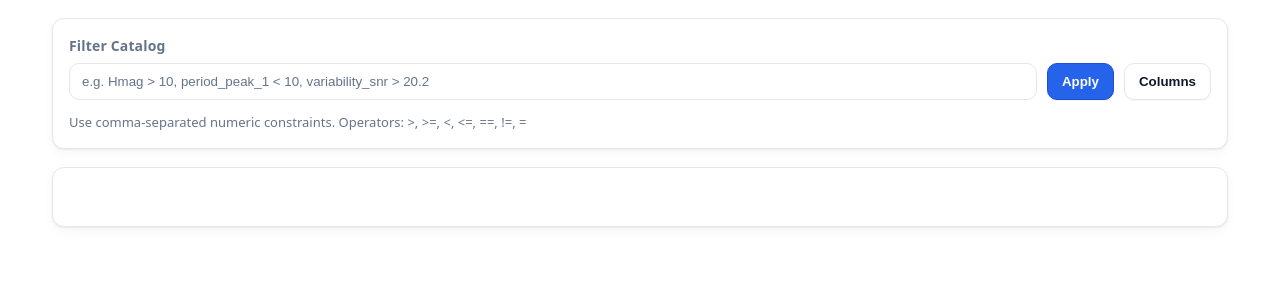
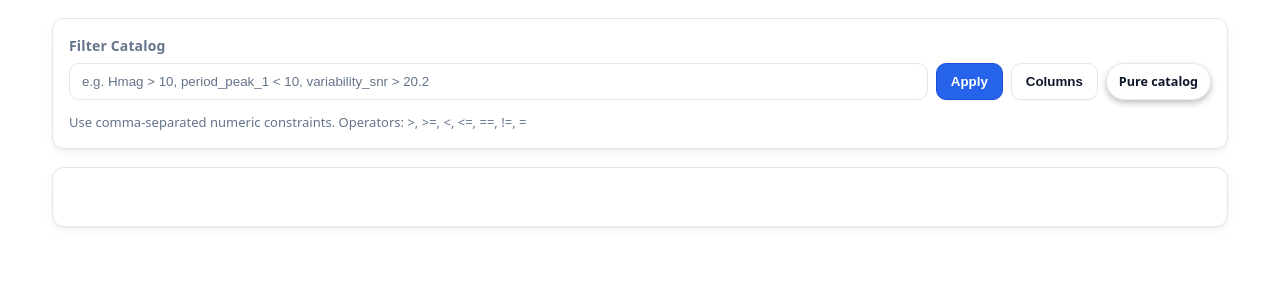
Before and after one commit to matteopaz/varwise-view-v2, a Flask app: template varwise_view/templates/index.j2 in a window 1280 px wide. Shown: the part 57-357 px from the top of the page. Run offline with Flask 3, Linux system fonts and the light colour scheme; the template is opened without the code that fills it, so the values that code supplies are empty; parts of the project's set-up code (start-up, migrations or seed data) failed here and were passed over; some libraries are stand-ins or nearby versions.

Commit message:
Public v1

```diff
--- a/varwise_view/app.py
+++ b/varwise_view/app.py
@@ -9,9 +9,8 @@ import os
 from typing import Optional
 
 
-catalog = None
-cids = None
-cid_positions = None
+CATALOG_PURE = None
+CATALOG_FULL = None
 
 app = Flask(__name__, template_folder="templates", static_folder="static")
 
@@ -22,14 +21,31 @@ def create_app(use_pure: Optional[bool] = None, data_dir: Optional[str] = None):
     `app` instance for WSGI servers or external runners.
     """
 
-    global catalog, cids, cid_positions, _DATA_DIR_OVERRIDE
+    global CATALOG_PURE, CATALOG_FULL, _DATA_DIR_OVERRIDE
     _DATA_DIR_OVERRIDE = data_dir
-    catalog = get_catalog(use_pure)
-    cids = catalog.index.tolist()
-    # Precompute O(1) lookup for previous/next navigation
-    cid_positions = {cid: i for i, cid in enumerate(cids)}
+    # Preload both catalogs for runtime switching via query param
+    CATALOG_PURE = get_catalog(True)
+    CATALOG_FULL = get_catalog(False)
 
     return app
+
+
+def _is_pure_request() -> bool:
+    """Determine if current request should use the pure catalog.
+
+    Defaults to True when unspecified.
+    """
+    try:
+        flag = request.args.get('pure')
+        if flag is None:
+            return True
+        return str(flag) not in ('0', 'false', 'False')
+    except Exception:
+        return True
+
+
+def _current_catalog():
+    return CATALOG_PURE if _is_pure_request() else CATALOG_FULL
 
 
 def _apply_filter(df: pd.DataFrame, filter_str: Optional[str]):
@@ -105,22 +121,26 @@ def _apply_filter(df: pd.DataFrame, filter_str: Optional[str]):
 @app.route("/")
 def idx():
     # Only send column names and metadata; data will be fetched via server-side pagination
-    cols = list(catalog.reset_index().columns)
+    cat = _current_catalog()
+    cols = list(cat.reset_index().columns)
     cols_json = dumps(cols)
-    total_rows = len(catalog)
+    total_rows = len(cat)
     # Pass through any filter in query string to initialize UI
     initial_filter = request.args.get('filter', '')
+    initial_pure = _is_pure_request()
     return render_template(
         "index.j2",
         cols=cols_json,
         page_size=PAGINATION_UNIT,
         total_rows=total_rows,
         initial_filter=initial_filter,
+        initial_pure=initial_pure,
     )
 
 
 @app.get('/api/catalog')
 def api_catalog():
+    cat = _current_catalog()
     # Support DataTables server-side protocol if 'draw' is present; otherwise simple paging
     if 'draw' in request.args:
         try:
@@ -130,12 +150,12 @@ def api_catalog():
         except ValueError:
             return jsonify({"error": "Invalid parameters"}), 400
 
-        total = len(catalog)
+        total = len(cat)
         if start < 0: start = 0
         if length < 1: length = PAGINATION_UNIT
         end = start + length
 
-        base = catalog.reset_index()
+        base = cat.reset_index()
         # Optional filtering
         filter_q = request.args.get('filter')
         try:
@@ -187,7 +207,7 @@ def api_catalog():
         start = (page - 1) * limit
         end = start + limit
 
-        base = catalog.reset_index()
+        base = cat.reset_index()
         filter_q = request.args.get('filter')
         try:
             filtered_df, filtered_count = _apply_filter(base, filter_q)
@@ -227,11 +247,12 @@ def api_catalog():
 
 @app.route('/object/<int:cid>')
 def getobject(cid: int):
-    if cid not in catalog.index:
+    cat = _current_catalog()
+    if cid not in cat.index:
         return "Not found", 404
 
     # Getting assets
-    catalog_row = catalog.loc[cid]
+    catalog_row = cat.loc[cid]
     column_map = {c: catalog_row[c] for c in catalog_row.index} # To display all columns in template
     column_map = {c: v.item() if isinstance(v, np.generic) else v for c, v in column_map.items()}
     data_row = get_object_data(cid)
@@ -253,6 +274,9 @@ def getobject(cid: int):
     })
 
     # Previous and next object IDs for navigation
+    # Determine prev/next within current catalog
+    cids = cat.index.tolist()
+    cid_positions = {cid_: i for i, cid_ in enumerate(cids)}
     idx_ = cid_positions.get(cid)
     if idx_ is None:
         return "Not found", 404
--- a/varwise_view/static/app.css
+++ b/varwise_view/static/app.css
@@ -244,6 +244,67 @@ table.dataTable { width: max-content !important; min-width: 100%; }
 }
 .type-chip { color: #590f0f; border-color: #e7d4d4; background: #fbf7f7; }
 
+/* Chip toggle for Pure catalog */
+.chip-toggle {
+  display: inline-flex;
+  align-items: center;
+  cursor: pointer;
+  user-select: none;
+}
+
+/* Visually hide the checkbox but keep it accessible */
+.visually-hidden {
+  position: absolute !important;
+  width: 1px !important;
+  height: 1px !important;
+  padding: 0 !important;
+  margin: -1px !important;
+  overflow: hidden !important;
+  clip: rect(0 0 0 0) !important;
+  white-space: nowrap !important;
+  border: 0 !important;
+}
+
+.chip-toggle-label {
+  display: inline-flex;
+  align-items: center;
+  gap: 8px;
+  padding: 8px 12px;
+  border-radius: 999px;
+  background: #fff;
+  border: 1px solid var(--border);
+  color: var(--text);
+  font-weight: 600;
+  transition: background .12s ease, color .12s ease, border-color .12s ease, box-shadow .12s ease;
+  box-shadow: 0 3px 6px rgba(0,0,0,0.25);
+}
+
+/* Inactive: outlined white */
+.chip-toggle .chip-toggle-label { background: #fff; border-color: var(--border); color: var(--text); }
+
+/* Active state when checkbox is checked — use sibling selector */
+.chip-toggle input:checked + .chip-toggle-label {
+  /* Depressed / pressed appearance */
+  background: var(--accent-600);
+  border-color: color-mix(in srgb, var(--accent-600) 80%, black 20%);
+  color: #fff;
+  box-shadow: inset 0 3px 6px rgba(0,0,0,0.25);
+  transform: translateY(1px);
+}
+
+/* Active mouse-down slightly deeper */
+.chip-toggle .chip-toggle-label:active {
+  transform: translateY(2px);
+  box-shadow: inset 0 4px 8px rgba(0,0,0,0.32);
+}
+
+/* Focus-visible for keyboard users */
+.chip-toggle input:focus + .chip-toggle-label,
+.chip-toggle input:focus-visible + .chip-toggle-label {
+  box-shadow: 0 0 0 4px rgba(37,99,235,0.12);
+  border-color: var(--accent-600);
+}
+
 /* Plot containers */
 #lightcurve, #folded_lightcurve { width: 100%; min-height: 500px; }
 
--- a/varwise_view/templates/index.j2
+++ b/varwise_view/templates/index.j2
@@ -23,10 +23,15 @@
     <section class="card section stack">
       <div class="filter-meta">
         <div class="kicker">Filter Catalog</div>
-        <div class="filter-bar" style="position: relative; grid-template-columns: 1fr auto auto;">
+        <div class="filter-bar" style="position: relative; grid-template-columns: 1fr auto auto auto; align-items: center; gap: 8px;">
           <input id="filterBox" class="input" type="text" placeholder="e.g. Hmag > 10, period_peak_1 < 10, variability_snr > 20.2" />
           <button id="applyFilterBtn" class="btn" type="button">Apply</button>
           <button id="columnsBtn" class="btn btn-outline" type="button" aria-expanded="false" aria-controls="columnsPanel">Columns</button>
+          <!-- Whole chip acts as the toggle. The checkbox remains for accessibility but is visually hidden. -->
+          <label class="chip-toggle" for="pureToggle" style="font-size: 0.9em;">
+            <input id="pureToggle" type="checkbox" class="visually-hidden" />
+            <span class="chip-toggle-label">Pure catalog</span>
+          </label>
         </div>
         <div id="filterError" class="error" aria-live="polite"></div>
         <div class="help">Use comma-separated numeric constraints. Operators: >, >=, <, <=, ==, !=, =</div>
@@ -54,13 +59,7 @@
 <script>
     var cols = {{ cols | safe }};
     var initialFilter = {{ initial_filter | tojson }};
-
-    function loading() {
-        document.getElementById("body").innerHTML =`
-        <div style="display: flex; justify-content: center; align-items: center; height: 100vh;">
-            <h1>Querying Data...</h1>
-        </div>`;
-    }
+    var initialPure = {{ initial_pure | default(true) | tojson }};
 
     columnnames = []
     const hasCID = cols.includes("cluster_id");
@@ -72,13 +71,15 @@
             fnCreatedCell: function (nTd, sData, oData) {
                 if (oData.cluster_id !== undefined && oData.cluster_id !== null) {
                     const cid = String(oData.cluster_id);
-                    $(nTd).html("<a href='/object/" + cid + "'>" + cid + "</a>");
+                    const pureParam = (typeof pureToggle !== 'undefined' && pureToggle && pureToggle.checked) ? '1' : '0';
+                    $(nTd).html("<a href='/object/" + cid + "?pure=" + pureParam + "'>" + cid + "</a>");
                 }
             },
             createdCell: function (td, cellData, rowData) {
                 if (rowData.cluster_id !== undefined && rowData.cluster_id !== null) {
                     const cid = String(rowData.cluster_id);
-                    td.innerHTML = "<a href='/object/" + cid + "'>" + cid + "</a>";
+                    const pureParam = (typeof pureToggle !== 'undefined' && pureToggle && pureToggle.checked) ? '1' : '0';
+                    td.innerHTML = "<a href='/object/" + cid + "?pure=" + pureParam + "'>" + cid + "</a>";
                 }
             }
         };
@@ -89,12 +90,45 @@
         columnnames.push({ data: (cols[i]), title: cols[i] });
     }
 
-    // Read filter from URL if present, else from initialFilter
+    // Persist UI state locally
+    const STATE_KEY = 'vw_index_state_v1';
+    function readCookie(name) {
+      const m = document.cookie.match(new RegExp('(?:^|; )' + name.replace(/([.$?*|{}()\[\]\\\/\+^])/g, '\\$1') + '=([^;]*)'));
+      return m ? decodeURIComponent(m[1]) : null;
+    }
+    function writeCookie(name, value, maxAgeSec) {
+      try {
+        document.cookie = name + '=' + encodeURIComponent(value) + '; path=/; max-age=' + String(maxAgeSec || 31536000);
+      } catch(_) {}
+    }
+    function loadState() {
+      try {
+        const fromCookie = readCookie(STATE_KEY);
+        if (fromCookie) return JSON.parse(fromCookie);
+      } catch(_) {}
+      try { return JSON.parse(localStorage.getItem(STATE_KEY) || '{}'); } catch(_) { return {}; }
+    }
+    function saveState(patch) {
+      const cur = loadState();
+      const next = Object.assign({}, cur, patch || {});
+      try { localStorage.setItem(STATE_KEY, JSON.stringify(next)); } catch(_) {}
+      try { writeCookie(STATE_KEY, JSON.stringify(next), 31536000); } catch(_) {}
+      return next;
+    }
+
+    // Read filter and pure flag from URL if present; else from saved state; else from initial values
     const usp = new URLSearchParams(window.location.search);
-    const urlFilter = usp.get('filter') || initialFilter || '';
+    const savedState = loadState();
+    const urlFilter = (usp.get('filter') ?? (savedState.filter ?? initialFilter ?? ''));
+    const urlPure = usp.get('pure');
+    const pureDefault = (urlPure === null)
+      ? ((savedState.pure !== undefined) ? (savedState.pure ? '1' : '0') : (initialPure ? '1' : '0'))
+      : urlPure;
     const filterInput = document.getElementById('filterBox');
     const filterError = document.getElementById('filterError');
+    const pureToggle = document.getElementById('pureToggle');
     filterInput.value = urlFilter;
+    pureToggle.checked = (pureDefault !== '0');
 
     // Simple client-side validation for comma-separated constraints (numeric or string)
     const allowedOps = ['<=', '>=', '==', '!=', '<', '>', '='];
@@ -132,6 +166,7 @@
         info: true,
         processing: true,
         serverSide: true,
+        stateSave: true,
         scrollX: true,
         ajax: function (dtParams, callback) {
             const params = new URLSearchParams({
@@ -139,8 +174,10 @@
                 start: String(dtParams.start || 0),
                 length: String(dtParams.length || {{ page_size }})
             });
-            const currentFilter = (usp.get('filter') || filterInput.value || '').trim();
+            const currentFilter = (new URLSearchParams(window.location.search).get('filter') || filterInput.value || '').trim();
             if (currentFilter) params.set('filter', currentFilter);
+            const isPure = pureToggle.checked;
+            params.set('pure', isPure ? '1' : '0');
             // Include ordering info so server can sort across full filtered set
             try {
                 const ord = (dtParams.order && dtParams.order[0]) ? dtParams.order[0] : null;
@@ -195,6 +232,8 @@
         }
         const next = new URL(window.location.href);
         if (q) next.searchParams.set('filter', q); else next.searchParams.delete('filter');
+        next.searchParams.set('pure', pureToggle.checked ? '1' : '0');
+        saveState({ filter: q, pure: pureToggle.checked });
         // Reload the index page with the new filter in the URL
         window.location.href = next.toString();
     }
@@ -207,14 +246,15 @@
         }
     });
 
-    function attachLoadingToLinks() {
-        document.querySelectorAll("a").forEach(a => {
-            a.addEventListener("click", loading);
-        });
-    }
-
-    attachLoadingToLinks();
-    table.on('draw', attachLoadingToLinks);
+    // Toggle pure/full and reload, preserving filter
+    pureToggle.addEventListener('change', () => {
+        const next = new URL(window.location.href);
+        next.searchParams.set('pure', pureToggle.checked ? '1' : '0');
+        const q = filterInput.value.trim();
+        if (q) next.searchParams.set('filter', q); else next.searchParams.delete('filter');
+        saveState({ filter: q, pure: pureToggle.checked });
+        window.location.href = next.toString();
+    });
 
     // Total rows are shown by DataTables using server-reported totals
 
@@ -312,6 +352,21 @@
         if (!within) { panel.setAttribute('hidden', ''); btn.setAttribute('aria-expanded', 'false'); }
       }
     });
+    // Persist state when clicking object links (save before navigation)
+    document.getElementById('tbl').addEventListener('click', function(evt){
+      const anchor = evt.target && evt.target.closest ? evt.target.closest('a') : null;
+      if (anchor && anchor.getAttribute('href') && anchor.getAttribute('href').startsWith('/object/')) {
+        try {
+          const q = (document.getElementById('filterBox')?.value || '').trim();
+          const pure = !!document.getElementById('pureToggle')?.checked;
+          // Save to both localStorage and cookie for robustness
+          const STATE_KEY = 'vw_index_state_v1';
+          const next = JSON.stringify({ filter: q, pure: pure });
+          try { localStorage.setItem(STATE_KEY, next); } catch(_) {}
+          try { document.cookie = STATE_KEY + '=' + encodeURIComponent(next) + '; path=/; max-age=31536000'; } catch(_) {}
+        } catch(_) {}
+      }
+    }, true);
 </script>
 </body>
 </html>
--- a/varwise_view/templates/object.j2
+++ b/varwise_view/templates/object.j2
@@ -250,13 +250,15 @@
         </div>`;
     }
 
+    const objUsp = new URLSearchParams(window.location.search);
+    const pureParam = objUsp.get('pure') || '1';
     document.getElementById("next").addEventListener("click", function(){
         loading();
-        window.location.href = "/object/" + next_id;
+        window.location.href = "/object/" + next_id + "?pure=" + encodeURIComponent(pureParam);
     });
     document.getElementById("previous").addEventListener("click", function(){
         loading();
-        window.location.href = "/object/" + prev_id;
+        window.location.href = "/object/" + prev_id + "?pure=" + encodeURIComponent(pureParam);
     });
 
     // --- ZTF lightcurve (async) ---
```
Also changed, not shown: varwise_view/cli.py (+4 -8 lines), README.md, varwise_view/static/favicon.ico.
